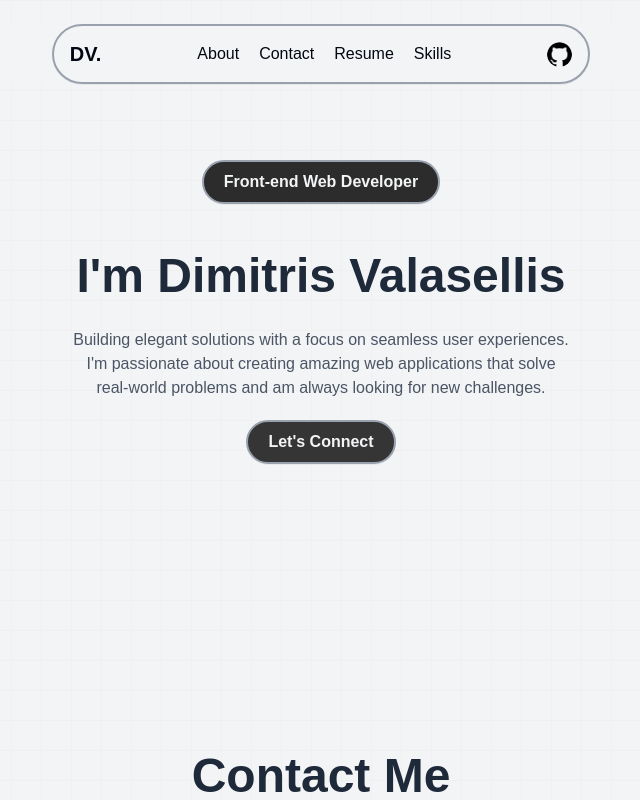
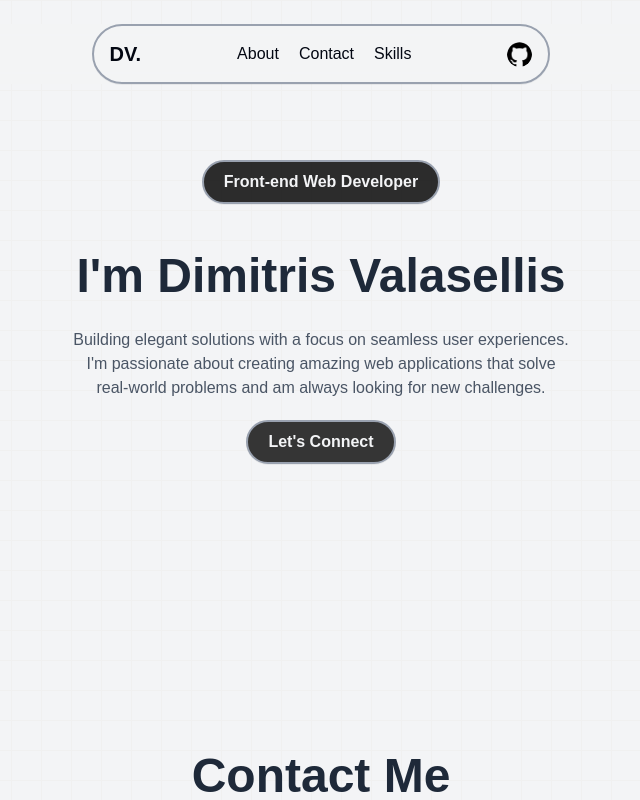
Before and after one commit to dimvalas/portfolio, a Next.js app: page / in a window 1280 px wide. Shown: the top 800 px of the page, without its empty margins (319-959 px from the left). Built offline with nearby package versions, Linux system fonts and the light colour scheme.

Commit message:
removed resumes new soon index.tsx

```diff
--- a/src/pages/index.tsx
+++ b/src/pages/index.tsx
@@ -116,13 +116,6 @@ export default function Home() {
                 className="font-sans text-gray-950 hover:text-gray-800 duration-100"
               >
                 Contact
-              </a>
-              <a
-                href="#resume"
-                rel="noopener noreferrer"
-                className="font-sans text-gray-950 hover:text-gray-800 duration-100"
-              >
-                Resume
               </a>
               <a
                 href="#skills"
```
